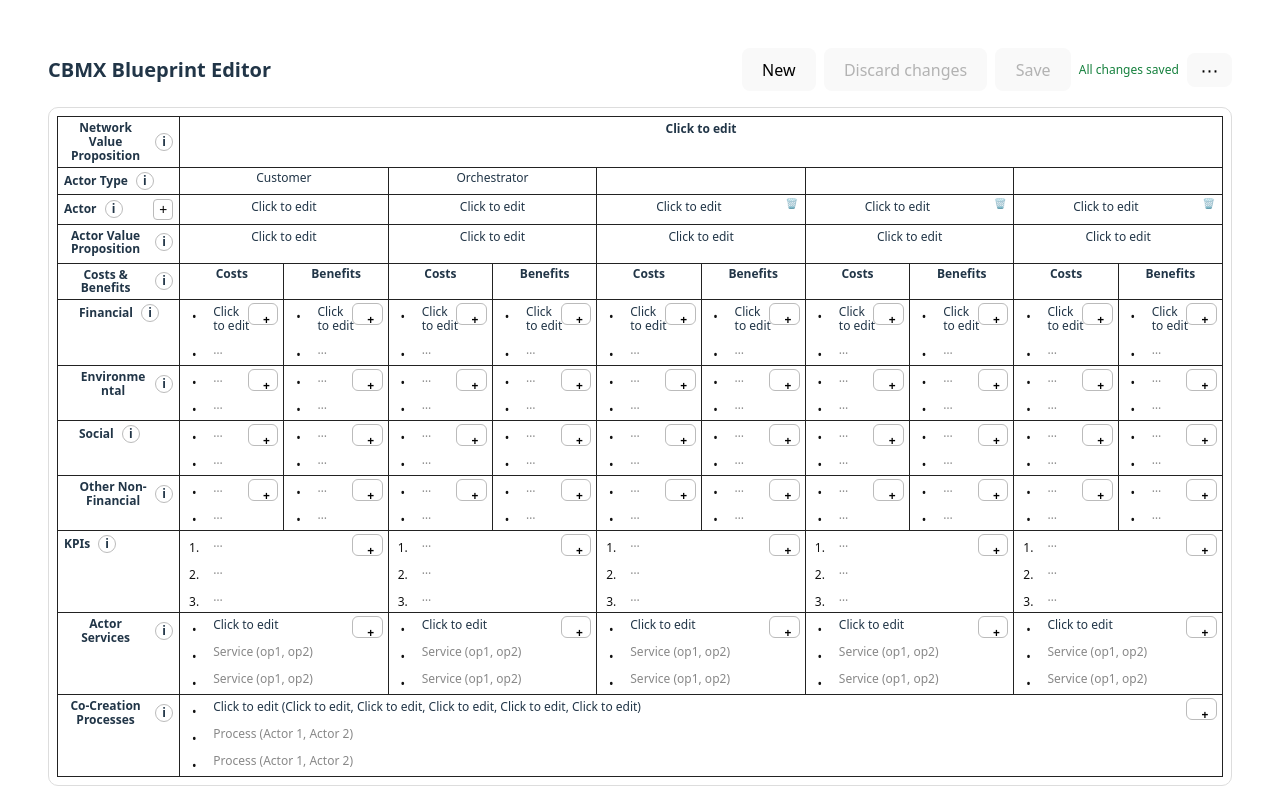
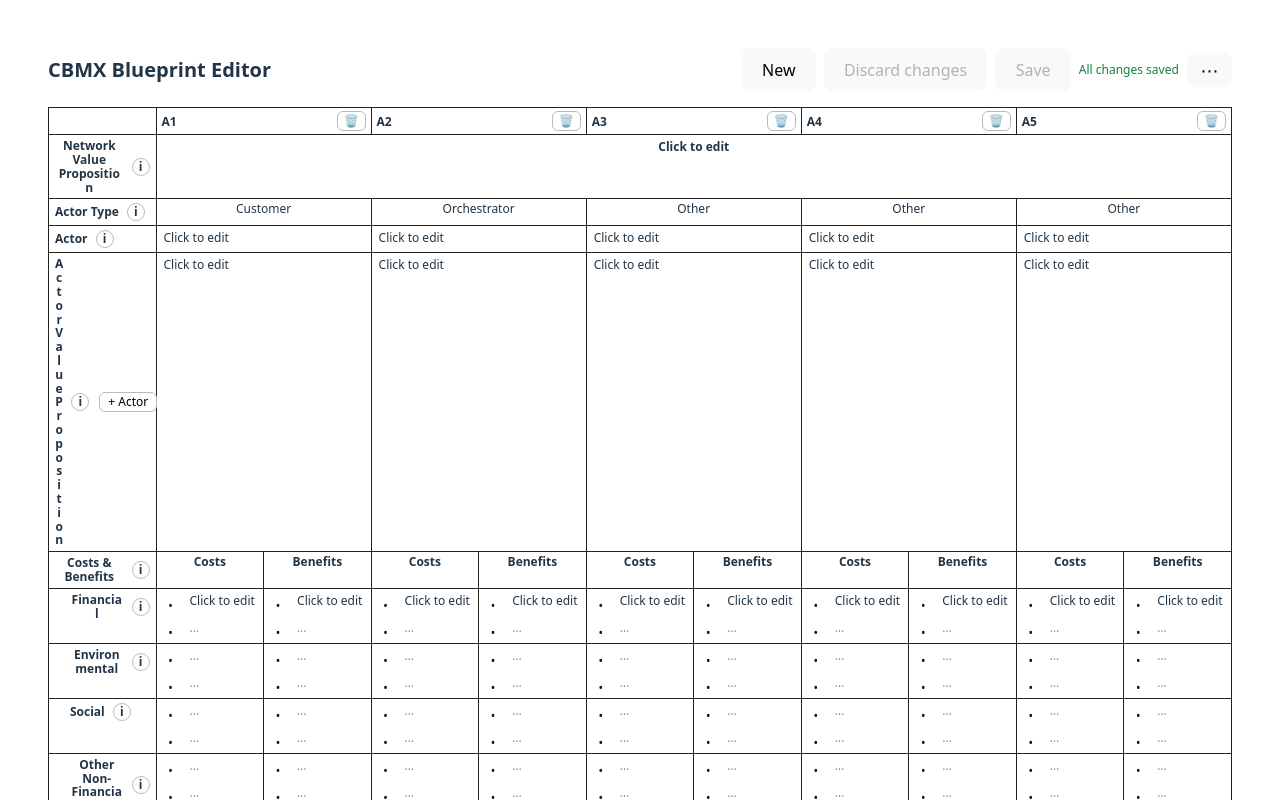
Before and after one commit to bbkaya/cbmx, a React (Vite) app: page / in a window 1280 px wide. Shown: the top 800 px of the page. Built offline with nearby package versions, Linux system fonts and the light colour scheme.

Commit message:
Update CBMXTable.tsx expanding without +buttons

```diff
--- a/src/components/cbmx/CBMXTable.tsx
+++ b/src/components/cbmx/CBMXTable.tsx
@@ -13,10 +13,6 @@ import {
 } from "./cbmxDomain";
 
 import {
-  addCostBenefitSlot,
-  addKpiSlot,
-  addProcessSlot,
-  addServiceSlot,
   getKpiSlotNameFlexible,
   setActorName,
   setActorVP,
@@ -35,7 +31,6 @@ import { cell, cellLeft, networkCell, rowLabelCell, rowLabelIndentCell, thCell }
 export type { CBMXBlueprint } from "./cbmxDomain";
 
 export type ValidationIssue = { level: "error" | "warning"; message: string };
-
 
 /** Minimal, strict-safe validator used by App.tsx */
 export function validateCBMXBlueprint(bp: CBMXBlueprint): ValidationIssue[] {
@@ -229,91 +224,106 @@ export default function CBMXTable({
 
   // Slot sizing (aligned across actors)
   const costSlotsByType = useMemo(() => {
+    const extra = onChange ? 1 : 0; // Always show one additional empty slot when editable
     const map = new Map<CostBenefitType, number>();
     for (const { key } of VALUE_TYPES) {
       const maxCount = Math.max(0, ...actors.map((a) => countOfType(a.costs, key)));
-      map.set(key, Math.max(DEFAULT_PER_VALUE_TYPE_SLOTS, maxCount));
+      map.set(key, Math.max(DEFAULT_PER_VALUE_TYPE_SLOTS, maxCount + extra));
     }
     return map;
-  }, [actors]);
+  }, [actors, onChange]);
 
   const benefitSlotsByType = useMemo(() => {
+    const extra = onChange ? 1 : 0; // Always show one additional empty slot when editable
     const map = new Map<CostBenefitType, number>();
     for (const { key } of VALUE_TYPES) {
       const maxCount = Math.max(0, ...actors.map((a) => countOfType(a.benefits, key)));
-      map.set(key, Math.max(DEFAULT_PER_VALUE_TYPE_SLOTS, maxCount));
+      map.set(key, Math.max(DEFAULT_PER_VALUE_TYPE_SLOTS, maxCount + extra));
     }
     return map;
-  }, [actors]);
+  }, [actors, onChange]);
 
-  const kpiSlots = useMemo(() => Math.max(DEFAULT_KPI_SLOTS, ...actors.map((a) => (a.kpis ?? []).length)), [actors]);
-  const serviceSlots = useMemo(
-    () => Math.max(DEFAULT_SERVICE_SLOTS, ...actors.map((a) => (a.services ?? []).length)),
-    [actors]
-  );
-  const processSlots = useMemo(
-    () => Math.max(DEFAULT_PROCESS_SLOTS, (blueprint.coCreationProcesses ?? []).length),
-    [blueprint.coCreationProcesses]
-  );
+  const kpiSlots = useMemo(() => {
+    const maxLen = Math.max(DEFAULT_KPI_SLOTS, ...actors.map((a) => (a.kpis ?? []).length));
+    return onChange ? maxLen + 1 : maxLen;
+  }, [actors, onChange]);
+
+  const serviceSlots = useMemo(() => {
+    const maxLen = Math.max(DEFAULT_SERVICE_SLOTS, ...actors.map((a) => (a.services ?? []).length));
+    return onChange ? maxLen + 1 : maxLen;
+  }, [actors, onChange]);
+
+  const processSlots = useMemo(() => {
+    const maxLen = Math.max(DEFAULT_PROCESS_SLOTS, (blueprint.coCreationProcesses ?? []).length);
+    return onChange ? maxLen + 1 : maxLen;
+  }, [blueprint.coCreationProcesses, onChange]);
 
   function updateBlueprint(mutator: (draft: CBMXBlueprint) => void) {
     if (!onChange) return;
-    const next: CBMXBlueprint = deepClone(blueprint);
+    const next = deepClone(blueprint);
     mutator(next);
-    next.actors = normalizeActors(next.actors, next.actors.length).actors;
     onChange(next);
   }
 
-  function getNthValueItemDescription(
-    a: Actor,
-    kind: "costs" | "benefits",
-    type: CostBenefitType,
-    slotIndex: number
-  ) {
+  function getNthValueItemDescription(a: Actor, kind: "costs" | "benefits", type: CostBenefitType, slotIndex: number) {
     const arr = (a[kind] ?? []) as { type: CostBenefitType; description: string }[];
     const idxs = indicesOfType(arr, type);
-    if (slotIndex >= idxs.length) return "";
-    return arr[idxs[slotIndex]]?.description ?? "";
+    const realIndex = idxs[slotIndex];
+    return realIndex == null ? "" : (arr[realIndex]?.description ?? "");
   }
 
   function getServiceSlotLine(a: Actor, slotIndex: number) {
     const s = (a.services ?? [])[slotIndex];
     if (!s) return "";
-    const ops = (s.operations ?? []).map((o) => o.name).filter(Boolean);
-    const name = (s.name ?? "").trim();
-    return ops.length ? `${name} (${ops.join(", ")})` : name;
+    const ops = (s.operations ?? []).map((o) => (o?.name ?? "").trim()).filter(Boolean);
+    return ops.length ? `${s.name} (${ops.join(", ")})` : (s.name ?? "");
   }
 
   function getProcessSlotLine(slotIndex: number) {
     const p = (blueprint.coCreationProcesses ?? [])[slotIndex];
     if (!p) return "";
-
-    const name = (p.name ?? "").trim();
-    const ids = p.participantActorIds ?? [];
-
-    const idToName = new Map((actors ?? []).map((a) => [a.id, a.name]));
-    const names = ids.map((id) => idToName.get(id) ?? id).filter(Boolean);
-
-    return names.length ? `${name} (${names.join(", ")})` : name;
+    const names =
+      (p.participantActorIds ?? [])
+        .map((id) => actors.find((a) => a.id === id)?.name ?? id)
+        .filter(Boolean)
+        .join(", ") ?? "";
+    return names ? `${p.name} (${names})` : (p.name ?? "");
   }
 
   return (
-    <div
+    <div style={{ overflowX: "auto" }}>
+      <table style={{ borderCollapse: "collapse", width: "100%", tableLayout: "fixed" }}>
+        <thead>
+          <tr>
+            <th style={thCellTight}> </th>
+            {actors.map((a) => (
+              <th key={a.id} colSpan={2} style={thCellTight}>
+                <div style={{ display: "flex", alignItems: "center", justifyContent: "space-between", gap: 8 }}>
+                  <span style={{ fontWeight: 700 }}>{a.id.startsWith("EMPTY-") ? "" : a.id}</span>
+
+                  {!a.id.startsWith("EMPTY-") && onChange ? (
+                    <button
+                      type="button"
+                      title="Remove actor"
+                      onClick={() => updateBlueprint((next) => removeActor(next, a.id))}
                       style={{
-        display: "inline-block",
-        padding: 8, // was 14
-        border: "1px solid #ddd",
-        borderRadius: 10,
-        background: "#fff",
+                        border: "1px solid #bbb",
+                        background: "white",
+                        borderRadius: 6,
+                        cursor: "pointer",
+                        padding: "2px 6px",
+                        fontSize: 12,
+                        lineHeight: "14px",
                       }}
                     >
-      <table style={{ borderCollapse: "collapse", tableLayout: "fixed" }}>
-        <colgroup>
-          <col style={{ width: 220 }} />
-          {Array.from({ length: colspanNetwork }).map((_, i: number) => (
-            <col key={i} style={{ width: 170 }} />
+                      🗑️
+                    </button>
+                  ) : null}
+                </div>
+              </th>
             ))}
-        </colgroup>
+          </tr>
+        </thead>
 
         <tbody>
           <tr>
@@ -323,10 +333,9 @@ export default function CBMXTable({
             <td colSpan={colspanNetwork} style={networkCellTight}>
               <EditableText
                 value={blueprint.networkValueProposition?.statement ?? ""}
-                placeholder={onChange ? "Click to edit…" : ""}
-                multiline
                 readOnly={!onChange}
-                onCommit={(v: string) => updateBlueprint((next) => setNetworkVP(next, v))}
+                placeholder={onChange ? "Click to edit" : ""}
+                onCommit={(v) => updateBlueprint((next) => setNetworkVP(next, v))}
               />
             </td>
           </tr>
@@ -336,90 +345,72 @@ export default function CBMXTable({
               <RowLabel text="Actor Type" helpKey="actorType" />
             </td>
             {actors.map((a) => (
-              <td key={a.id} colSpan={2} style={cellTight}>
-                {a.type === "Other" ? "" : a.type}
+              <Fragment key={a.id}>
+                <td colSpan={2} style={cellTight}>
+                  {a.id.startsWith("EMPTY-") ? "" : a.type}
                 </td>
+              </Fragment>
             ))}
           </tr>
 
           <tr>
             <td style={rowLabelCellTight}>
-              <div style={{ display: "flex", alignItems: "center", justifyContent: "space-between", gap: 8 }}>
               <RowLabel text="Actor" helpKey="actor" />
-                {onChange ? (
-                  <button
-                    type="button"
-                    onClick={() => updateBlueprint((next) => addActor(next))}
-                    disabled={actors.length >= 10}
-                    title={actors.length >= 10 ? "Maximum 10 actors" : "Add actor"}
-                    style={{
-                      fontSize: 14,
-                      padding: "2px 5px",
-                      border: "1px solid #bbb",
-                      borderRadius: 4,
-                      cursor: actors.length >= 10 ? "not-allowed" : "pointer",
-                      background: "white",
-                      lineHeight: "15px",
-                      whiteSpace: "nowrap",
-                      flex: "0 0 auto",
-                    }}
-                  >
-                      +
-                  </button>
-                ) : null}
-              </div>
             </td>
-            {actors.map((a, i) => (
-              <td key={a.id} colSpan={2} style={cellTight}>
-                <div style={{ display: "flex", alignItems: "flex-start", justifyContent: "space-between", gap: 8 }}>
-                  <div style={{ flex: "1 1 auto" }}>
+            {actors.map((a) => (
+              <Fragment key={a.id}>
+                <td colSpan={2} style={cellLeftTight}>
+                  {a.id.startsWith("EMPTY-") ? null : (
                     <EditableText
                       value={a.name ?? ""}
-                  placeholder={onChange ? "Click to edit…" : ""}
-                  readOnly={!onChange || a.id.startsWith("EMPTY-")}
-                  onCommit={(v: string) => updateBlueprint((next) => setActorName(next, a.id, v))}
+                      readOnly={!onChange}
+                      placeholder={onChange ? "Click to edit" : ""}
+                      onCommit={(v) => updateBlueprint((next) => setActorName(next, a.id, v))}
                     />
-                  </div>
-                  {onChange && i >= 2 ? (
-                    <button
-                      type="button"
-                      onClick={() => {
-                        const ok = window.confirm(
-                          "Remove this actor? This will delete all actor-specific content and remove the actor from co-creation processes."
-                        );
-                        if (!ok) return;
-                        updateBlueprint((next) => removeActor(next, a.id));
-                      }}
-                      title="Remove actor"
-                      aria-label="Remove actor"
-                      style={{ fontSize: 10, padding: "0 2px", lineHeight: 1, border: "none", background: "transparent", cursor: "pointer" }}
-                      >
-                      🗑️
-                    </button>
-                  ) : null}
-                </div>
+                  )}
                 </td>
+              </Fragment>
             ))}
           </tr>
 
           <tr>
             <td style={rowLabelCellTight}>
+              <div style={{ display: "flex", alignItems: "center", justifyContent: "space-between", gap: 10 }}>
                 <RowLabel text="Actor Value Proposition" helpKey="actorValueProposition" />
+                {onChange ? (
+                  <button
+                    type="button"
+                    onClick={() => updateBlueprint((next) => addActor(next))}
+                    title="Add actor"
+                    style={{
+                      border: "1px solid #bbb",
+                      background: "white",
+                      borderRadius: 6,
+                      cursor: "pointer",
+                      padding: "2px 8px",
+                      fontSize: 12,
+                      lineHeight: "14px",
+                      whiteSpace: "nowrap",
+                    }}
+                  >
+                    + Actor
+                  </button>
+                ) : null}
+              </div>
             </td>
             {actors.map((a) => (
-              <td key={a.id} colSpan={2} style={cellTight}>
-                <div style={{ display: "flex", alignItems: "flex-start", justifyContent: "space-between", gap: 8 }}>
-                  <div style={{ flex: "1 1 auto" }}>
+              <Fragment key={a.id}>
+                <td colSpan={2} style={cellLeftTight}>
+                  {a.id.startsWith("EMPTY-") ? null : (
                     <EditableText
                       value={a.actorValueProposition?.statement ?? ""}
-                      placeholder={onChange ? "Click to edit…" : ""}
-                      multiline
-                      readOnly={!onChange || a.id.startsWith("EMPTY-")}
-                      onCommit={(v: string) => updateBlueprint((next) => setActorVP(next, a.id, v))}
+                      readOnly={!onChange}
+                      placeholder={onChange ? "Click to edit" : ""}
+                      onCommit={(v) => updateBlueprint((next) => setActorVP(next, a.id, v))}
                     />
-                  </div>
-                </div>
+                  )}
                 </td>
+              </Fragment>
             ))}
           </tr>
 
@@ -464,7 +455,6 @@ export default function CBMXTable({
                         onCommit={(i: number, v: string) =>
                           updateBlueprint((next) => setNthValueItem(next, a.id, "costs", key, i, v))
                         }
-                        onAdd={() => updateBlueprint((next) => addCostBenefitSlot(next, a.id, "costs", key))}
                       />
                     </td>
 
@@ -477,7 +467,6 @@ export default function CBMXTable({
                         onCommit={(i: number, v: string) =>
                           updateBlueprint((next) => setNthValueItem(next, a.id, "benefits", key, i, v))
                         }
-                        onAdd={() => updateBlueprint((next) => addCostBenefitSlot(next, a.id, "benefits", key))}
                       />
                     </td>
                   </Fragment>
@@ -499,7 +488,6 @@ export default function CBMXTable({
                   placeholder={onChange ? "…" : ""}
                   prefixLabel={(i: number) => `${i + 1}.`}
                   onCommit={(i: number, v: string) => updateBlueprint((next) => setKpiSlotFlexible(next, a.id, i, v))}
-                  onAdd={() => updateBlueprint((next) => addKpiSlot(next, a.id))}
                 />
               </td>
             ))}
@@ -517,7 +505,6 @@ export default function CBMXTable({
                   getValue={(i: number) => getServiceSlotLine(a, i)}
                   placeholder={onChange ? "Service (op1, op2)" : ""}
                   onCommit={(i: number, v: string) => updateBlueprint((next) => setServiceSlot(next, a.id, i, v))}
-                  onAdd={() => updateBlueprint((next) => addServiceSlot(next, a.id))}
                 />
               </td>
             ))}
@@ -534,7 +521,6 @@ export default function CBMXTable({
                 getValue={(i: number) => getProcessSlotLine(i)}
                 placeholder={onChange ? "Process (Actor 1, Actor 2)" : ""}
                 onCommit={(i: number, v: string) => updateBlueprint((next) => setProcessSlot(next, i, v))}
-                onAdd={() => updateBlueprint((next) => addProcessSlot(next))}
               />
             </td>
           </tr>
```
Lines whose indentation alone changed are shown as unchanged.
